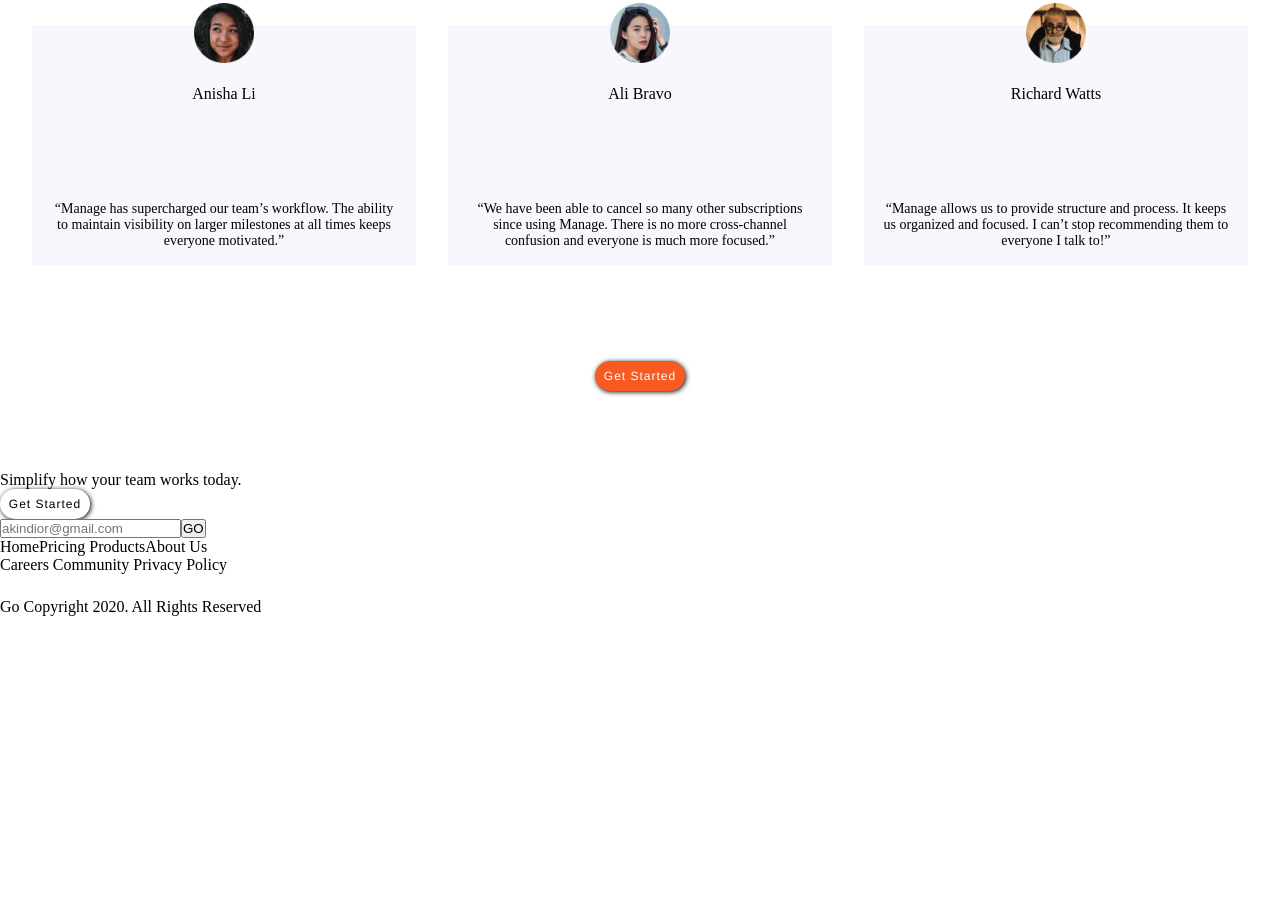
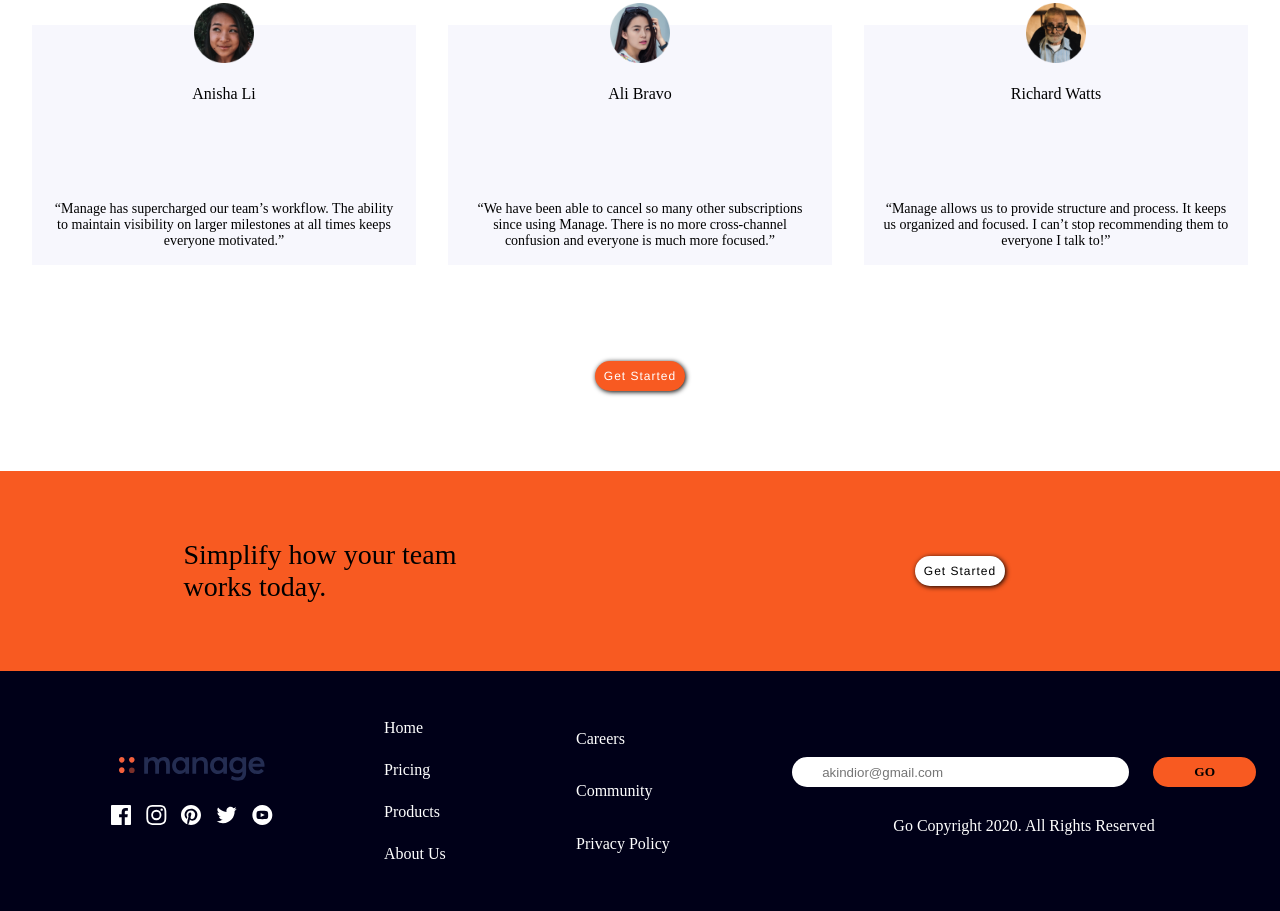
Before and after one commit to Dyrune/manage-landing-page-master, a plain HTML site: page index.html in a window 1280 px wide. Shown: the part 1275-2186 px from the top of the page. Before the commit the page ends 1891 px from the top, so only its background shows below. Drawn offline with Linux system fonts and the light colour scheme; a web font is replaced by a local one.

Commit message:
initial commit

```diff
--- a/index.html
+++ b/index.html
@@ -203,13 +203,16 @@
       </div>
       <span class="Started">Get Started</span>
     </section>
-    <section class="section5">
-      <span class="simple">
+    <section class="section5"><div class="dde">
+      <span class="simple" id="mobile">
         Simplify how your team
-        works today.</span
-      ><button class="Started" style="background-color: white; color: black;">Get Started</button>
+        works today.</span>
+        <span id="desktop" class="simple"> Simplify how your team <br>
+          works today.</span></div>
+          <div class="drere">
+        <button class="Started" style="background-color: white; color: black;">Get Started</button></div>
     </section>
-    <footer>
+    <footer id="mobile">
       <div class="jrr">
         <div>
           <input
@@ -237,6 +240,34 @@
         <span class="managed"> Go Copyright 2020. All Rights Reserved</span>
       </div>
     </footer>
+    <footer id="desktop" class="gry">
+      <div class="jrr">
+          <div class="ddse">
+          <input
+            type="email"
+            required
+            placeholder="akindior@gmail.com"
+          /><button>GO</button></div>
+      <div class="li">
+        <span class="managed"> Go Copyright 2020. All Rights Reserved</span>
+      </div></div>
+        <div class="twof">
+      <div class="oneff">
+        <span>Home</span><span>Pricing</span><span> Products</span
+        ><span>About Us</span>
+      </div>
+      <div class="twoff">
+        <span>Careers</span><span> Community</span><span> Privacy Policy </span>
+      </div></div>
+      <div class="info-ic">
+      <div class="logo" style="margin-bottom: 20px;"><img src="/images/logo.svg" alt=""></div>
+      <span class="hgr">  <img src="/images/icon-facebook.svg" alt="">
+        <img src="/images/icon-instagram.svg" alt="">
+        <img src="/images/icon-pinterest.svg" alt="">
+        <img src="/images/icon-twitter.svg" alt="">
+        <img src="/images/icon-youtube.svg" alt=""></span>
+      </div>
+    </footer>
     <script src="script.js"></script>
   </body>
 </html>
--- a/style.css
+++ b/style.css
@@ -708,4 +708,108 @@
   position: relative;
   bottom: 22px;
 }
+
+.section5 {
+  height: 25vh;
+  background-color: rgb(248, 90, 33);
+  display: flex;
 }
+
+.dde {
+  width: 50%;
+  display: flex;
+  text-align: start;
+  font-size: 28px;
+  justify-content: center;
+  align-items: center;
+}
+
+.drere {
+  width: 50%;
+  display: flex;
+  justify-content: center;
+  align-items: center;
+}
+
+.gry {
+  height: 30vh;
+  background-color: rgb(0, 0, 24);
+  width: 100%;
+  color: white;
+  display: flex;
+  flex-direction: row-reverse;
+  justify-content: space-evenly;
+  align-items: center;
+}
+
+.jrr {
+  display: flex;
+  flex-direction: column;
+  margin-top: 10px;
+  width: 40%;
+  justify-content: center;
+  align-items: center;
+}
+
+.ddse {
+  display: flex;
+  justify-content: space-evenly;
+  width: 100%;
+}
+
+.twof {
+  height: 100%;
+  display: flex;
+  width: 30%;
+  flex-direction: row;
+  justify-content: space-between;
+  align-items: center;
+}
+
+.oneff, .twoff {
+  width: 50%;
+  height: 80%;
+  justify-content: space-evenly;
+  display: flex;
+  flex-direction: column;
+}
+
+.info-ic {
+  width: 30%;
+  justify-content: center;
+  display: flex;
+  flex-direction: column;
+  align-items: center;
+}
+
+.hgr {
+  width: 50%;
+  display: flex;
+  justify-content: space-evenly;
+  align-items: center;
+}
+
+.li {
+  margin-top: 30px;
+}
+
+.ddse button {
+  height: 30px;
+  background-color: rgb(248, 90, 33);
+  font-weight: bolder;
+  cursor: pointer;
+  font-family: font3;
+  width: 20%;
+  border-radius: 15px;
+  border: none;
+}
+
+input {
+  border: none;
+  border-radius: 20px;
+  height: 30px;
+  padding-left: 30px;
+  width: 60%;
+}
+
+}
```
